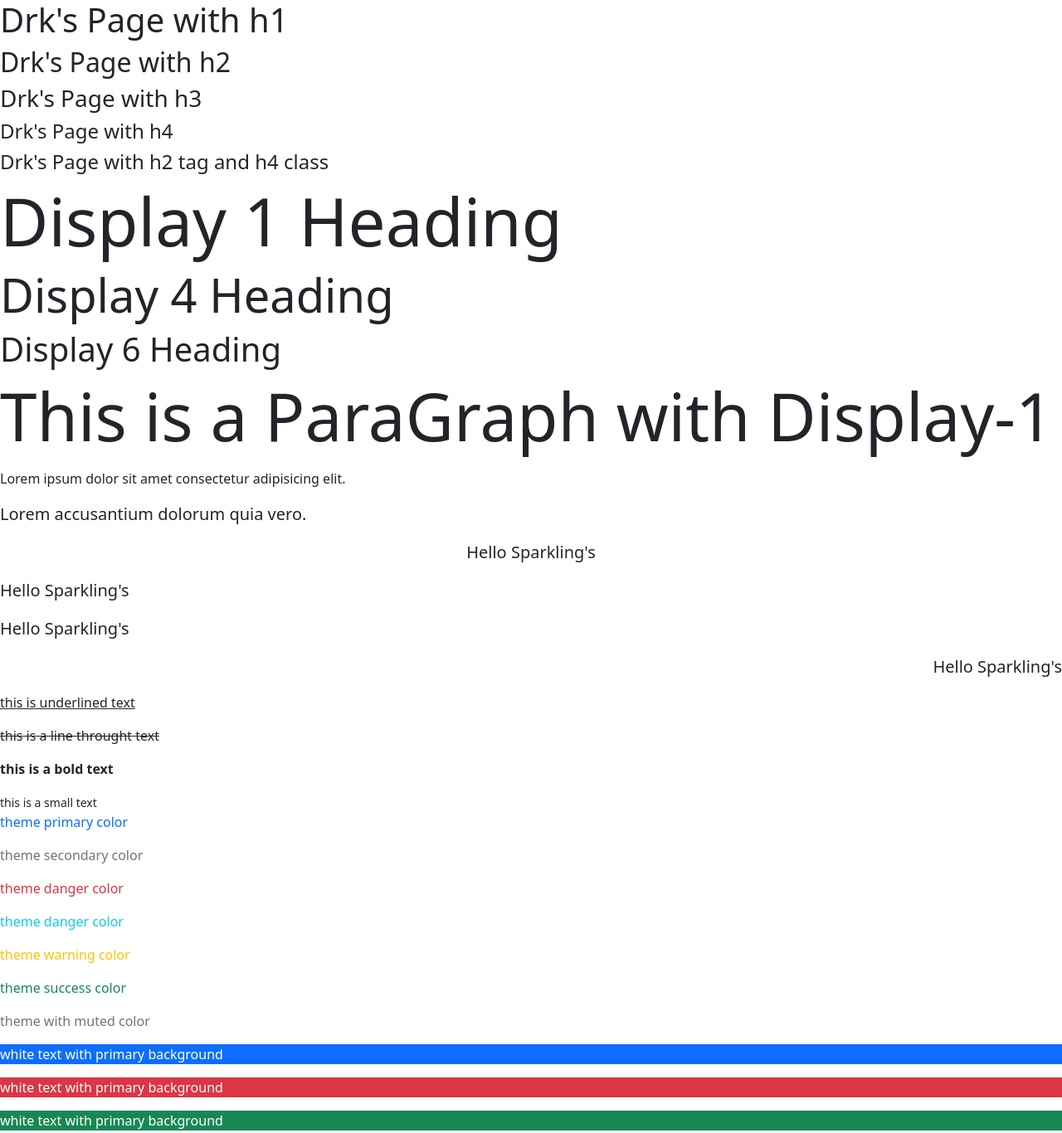
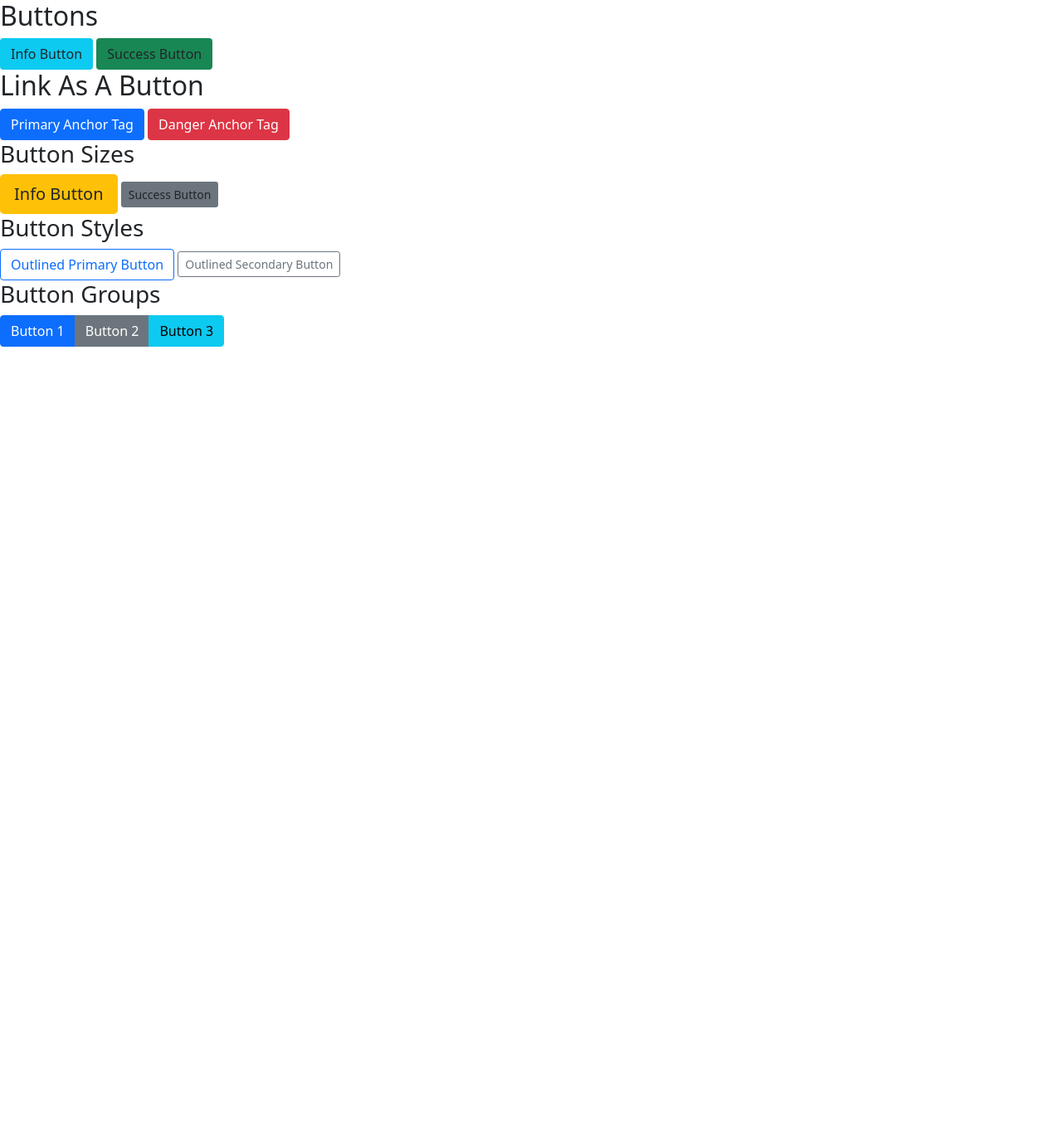
Before and after one commit to drkspark/BootStrapLeaning, a plain HTML site: page index.html in a window 1280 px wide. Shown: the whole page at 83% size. After the commit the page ends 800 px from the top, so only its background shows below. Drawn offline with nearby package versions, Linux system fonts and the light colour scheme.

Commit message:
Buttons Done

```diff
--- a/index.html
+++ b/index.html
@@ -13,52 +13,36 @@
     />
   </head>
   <body>
-    <!-- Heading Tags -->
-    <h1>Drk's Page with h1</h1>
-    <h2>Drk's Page with h2</h2>
-    <h3>Drk's Page with h3</h3>
-    <h4>Drk's Page with h4</h4>
-    <h2 class="h4">Drk's Page with h2 tag and h4 class</h2>
+    <!--Buttons -->
+    <h2>Buttons</h2>
+    <button class="btn bg-info">Info Button</button>
+    <button class="btn bg-success">Success Button</button>
 
-    <!-- Display Headings -->
-    <!-- Wite h1.display-1 and press TAB the VS Code will auto-complete it via Emmet Package -->
-    <h1 class="display-1">Display 1 Heading</h1>
-    <h1 class="display-4">Display 4 Heading</h1>
-    <h1 class="display-6">Display 6 Heading</h1>
+    <h2>Link As A Button</h2>
+    <!-- We can use any differnet tag as a Button -->
+    <!-- # in href means we are refering to the same page -->
+    <a href="#" class="btn btn-primary">Primary Anchor Tag</a>
+    <a href="#" class="btn btn-danger">Danger Anchor Tag</a>
 
-    <!-- We can use the same with the paragraph tag too -->
-    <p class="display-1">This is a ParaGraph with Display-1</p>
+    <h3>Button Sizes</h3>
+    <!-- We can change the size of the buttons using -->
+    <button class="btn bg-warning btn-lg">Info Button</button>
+    <button class="btn bg-secondary btn-sm">Success Button</button>
 
-    <!-- lead text & alignment -->
-    <p>Lorem ipsum dolor sit amet consectetur adipisicing elit.</p>
-    <p class="lead">Lorem accusantium dolorum quia vero.</p>
+    <h3>Button Styles</h3>
+    <!-- Outlined Styles -->
+    <button class="btn btn-outline-primary">Outlined Primary Button</button>
+    <button class="btn btn-outline-secondary btn-sm">
+      Outlined Secondary Button
+    </button>
 
-    <!-- text alignment -->
-    <p class="lead text-center">Hello Sparkling's</p>
-    <p class="lead text-start">Hello Sparkling's</p>
-    <p class="lead text-left">Hello Sparkling's</p>
-    <p class="lead text-end">Hello Sparkling's</p>
-
-    <!-- text decoration & font weight -->
-    <p class="text-decoration-underline">this is underlined text</p>
-    <p class="text-decoration-line-through">this is a line throught text</p>
-    <p class="fw-bold">this is a bold text</p>
-    <small>this is a small text</small>
-
-    <!-- text colors -->
-    <p class="text-primary">theme primary color</p>
-    <p class="text-secondary">theme secondary color</p>
-    <p class="text-danger">theme danger color</p>
-    <p class="text-info">theme danger color</p>
-    <p class="text-warning">theme warning color</p>
-    <p class="text-success">theme success color</p>
-    <!-- The muted color means the black shade is removed and it becomes grey -->
-    <p class="text-muted">theme with muted color</p>
-
-    <!-- bg color -->
-    <p class="text-white bg-primary">white text with primary background</p>
-    <p class="text-white bg-danger">white text with primary background</p>
-    <p class="text-white bg-success">white text with primary background</p>
+    <h3>Button Groups</h3>
+    <!-- They are a series of button -->
+    <div class="btn-group">
+      <a href="#" class="btn btn-primary">Button 1</a>
+      <a href="#" class="btn btn-secondary">Button 2</a>
+      <a href="#" class="btn btn-info">Button 3</a>
+    </div>
 
     <script
       src="https://cdn.jsdelivr.net/npm/bootstrap@5.0.2/dist/js/bootstrap.bundle.min.js"
```
